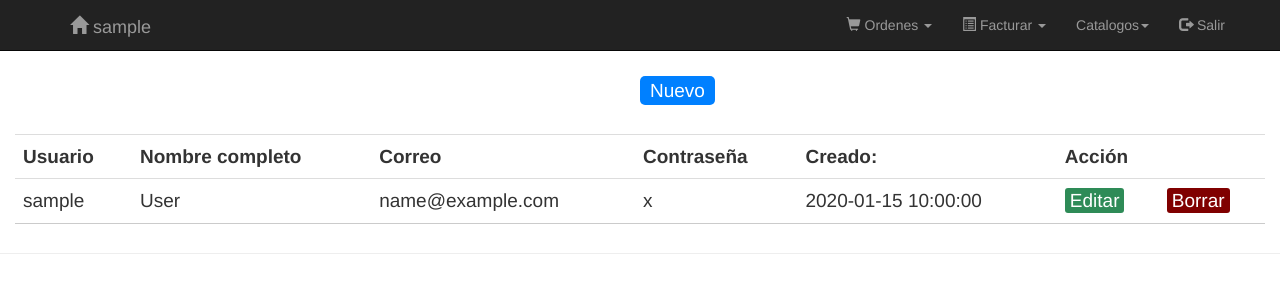
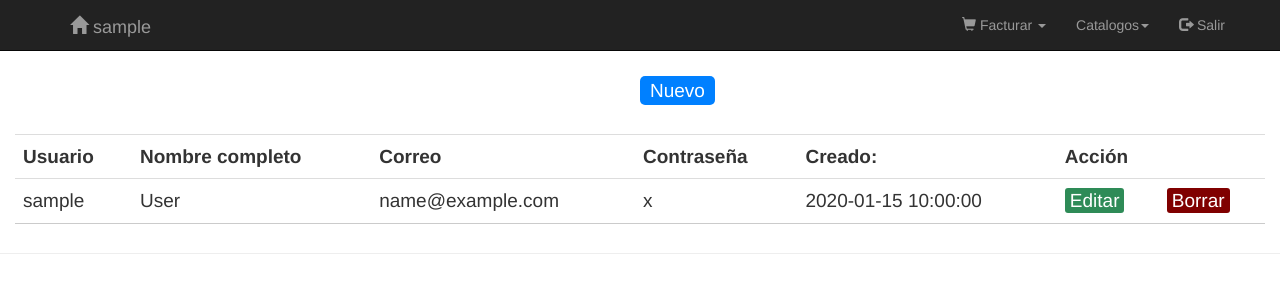
Before and after one commit to Apih97/LibreriaADOO, a PHP site: page /catalogos/usuario/usuario.php in a window 1280 px wide; the page is wider, and only the part inside the window is pictured. Shown: the top 300 px of that part. Run offline with PHP 8.4, Linux system fonts and the light colour scheme; the visitor is signed in with stand-in values (Sample User, id 1); tables that the repository leaves empty or names only in its code hold one stand-in row (values such as "Sample post"); some web fonts are replaced.

Commit message:
Cambios a menus

```diff
--- a/catalogos/usuario/menu.php
+++ b/catalogos/usuario/menu.php
@@ -44,17 +44,10 @@
     <?php else:
     ?>
       <li class="dropdown" id="navOrder">
-          <a href="#" class="dropdown-toggle" data-toggle="dropdown" role="button" aria-haspopup="true" aria-expanded="false"> <i class="glyphicon glyphicon-shopping-cart"></i> Ordenes <span class="caret"></span></a>
+          <a href="#" class="dropdown-toggle" data-toggle="dropdown" role="button" aria-haspopup="true" aria-expanded="false"> <i class="glyphicon glyphicon-shopping-cart"></i> Facturar <span class="caret"></span></a>
           <ul class="dropdown-menu">
-            <li id="topNavAddOrder"><a href="../../orders.php?o=add"> <i class="glyphicon glyphicon-plus"></i> Añadir ordenes</a></li>
-            <li id="topNavManageOrder"><a href="../../orders.php?o=manord"> <i class="glyphicon glyphicon-edit"></i> Manejar ordenes</a></li>
-          </ul>
-        </li>
-      <li class="dropdown" id="navOrder">
-          <a href="#" class="dropdown-toggle" data-toggle="dropdown" role="button" aria-haspopup="true" aria-expanded="false"> <i class="glyphicon glyphicon-list-alt"></i> Facturar <span class="caret"></span></a>
-          <ul class="dropdown-menu">
-            <li id="topNavAddOrder"><a href="../../facturas.php?o=addfact"> <i class="glyphicon glyphicon-plus"></i> Añadir factura</a></li>
-            <li id="topNavManageOrder"><a href="../../facturas.php?o=manfact"> <i class="glyphicon glyphicon-edit"></i> Manejar factura</a></li>
+            <li id="topNavAddOrder"><a href="../../orders.php?o=add"> <i class="glyphicon glyphicon-plus"></i> Añadir facturas</a></li>
+            <li id="topNavManageOrder"><a href="../../orders.php?o=manord"> <i class="glyphicon glyphicon-edit"></i> Manejar facturas</a></li>
           </ul>
         </li>
       <li class="dropdown"> <a href="#" class="dropdown-toggle" data-toggle="dropdown" role="button" aria-expanded="false"> Catalogos<span class="caret"></span></a>
--- a/menu.php
+++ b/menu.php
@@ -45,7 +45,7 @@
     <?php else:
     ?>
       <li class="dropdown" id="navOrder">
-          <a href="#" class="dropdown-toggle" data-toggle="dropdown" role="button" aria-haspopup="true" aria-expanded="false"> <i class="glyphicon glyphicon-list-alt"></i> Facturar <span class="caret"></span></a>
+          <a href="#" class="dropdown-toggle" data-toggle="dropdown" role="button" aria-haspopup="true" aria-expanded="false"> <i class="glyphicon glyphicon-shopping-cart"></i> Facturar <span class="caret"></span></a>
           <ul class="dropdown-menu">
             <li id="topNavAddOrder"><a href="orders.php?o=add"> <i class="glyphicon glyphicon-plus"></i> Añadir facturas</a></li>
             <li id="topNavManageOrder"><a href="orders.php?o=manord"> <i class="glyphicon glyphicon-edit"></i> Manejar facturas</a></li>
```
Also changed, not shown: catalogos/cliente/menu.php (+3 -10 lines), catalogos/productos/menu.php (+1 -8 lines), catalogos/proveedores/menu.php (+3 -10 lines), includes/header.php (+1 -8 lines).
